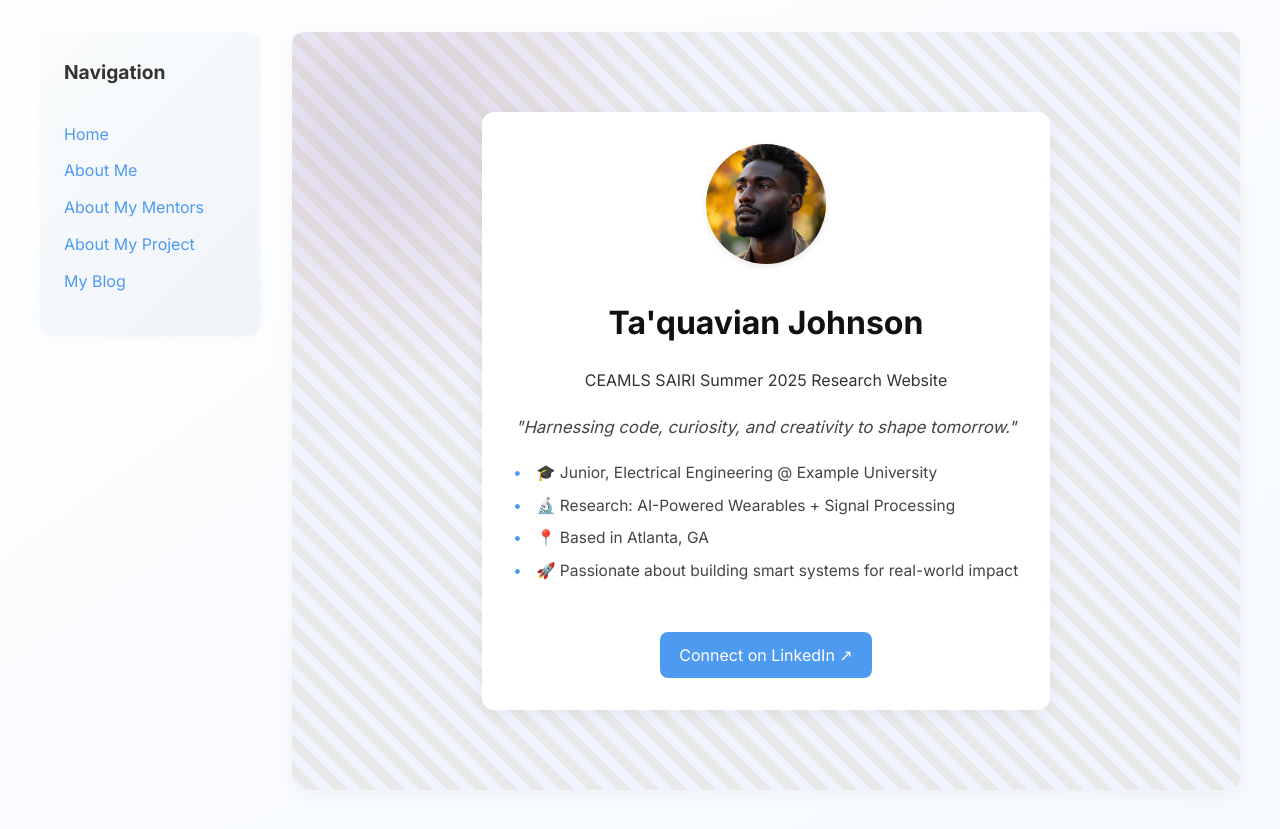
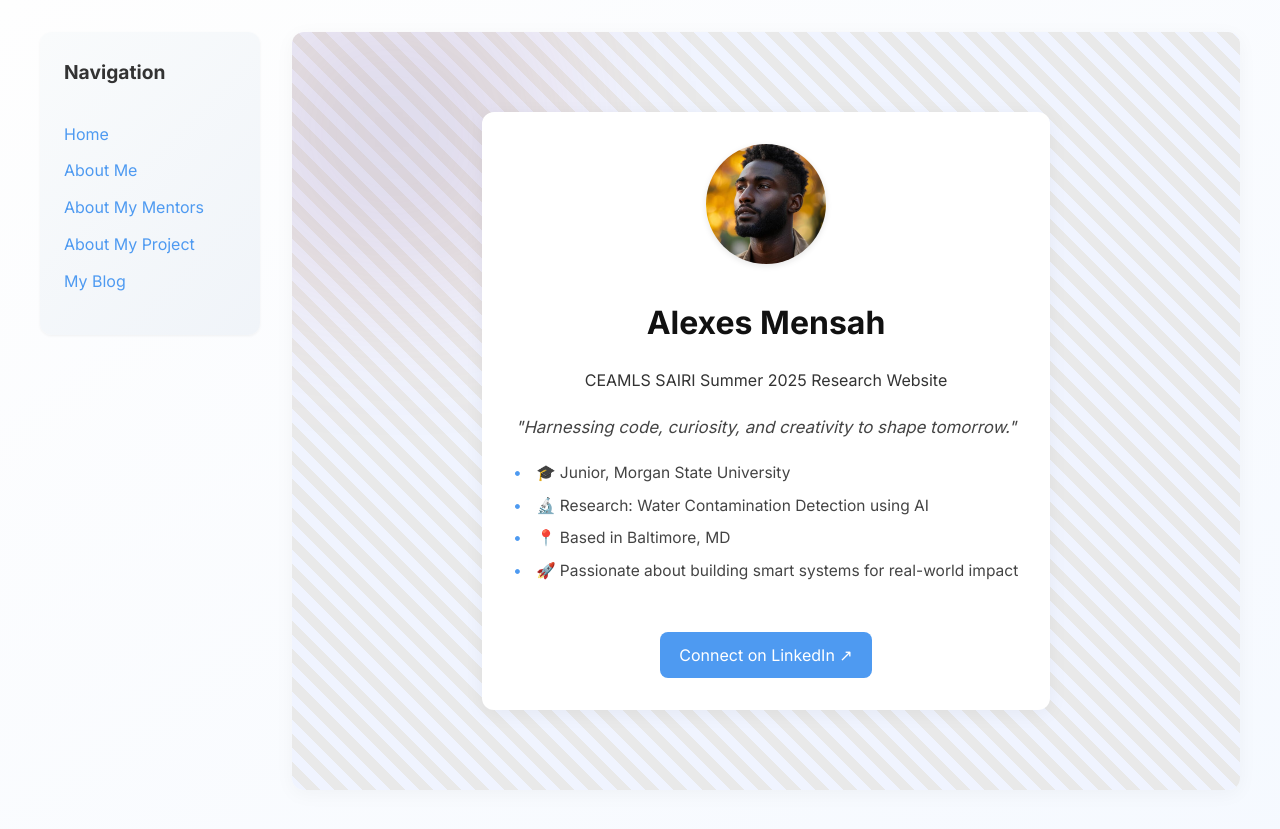
Before and after one commit to alexes22/alexes22.github.io, a Jekyll site: the page built from index.md, in a window 1280 px wide. Shown: the top 829 px of the page. Built offline with Jekyll 4.4.1, drawn with Linux system fonts in a browser that asks for light colours.

Commit message:
Update index.md

```diff
--- a/index.md
+++ b/index.md
@@ -1,16 +1,16 @@
 ---
 layout: home
-title: Ta'quavian Johnson
+title: Alexes Mensah
 description: CEAMLS SAIRI Summer 2025 Research Website
 
 motto: "Harnessing code, curiosity, and creativity to shape tomorrow."
 
 quick_facts:
-  - "🎓 Junior, Electrical Engineering @ Example University"
-  - "🔬 Research: AI-Powered Wearables + Signal Processing"
-  - "📍 Based in Atlanta, GA"
+  - "🎓 Junior, Morgan State University"
+  - "🔬 Research: Water Contamination Detection using AI"
+  - "📍 Based in Baltimore, MD"
   - "🚀 Passionate about building smart systems for real-world impact"
 
-linkedin: https://www.linkedin.com/in/taquavian-johnson/
+linkedin: www.linkedin.com/in/alexes-mensah-b69619302
 image: /assets/images/me.jpg
 ---
```
